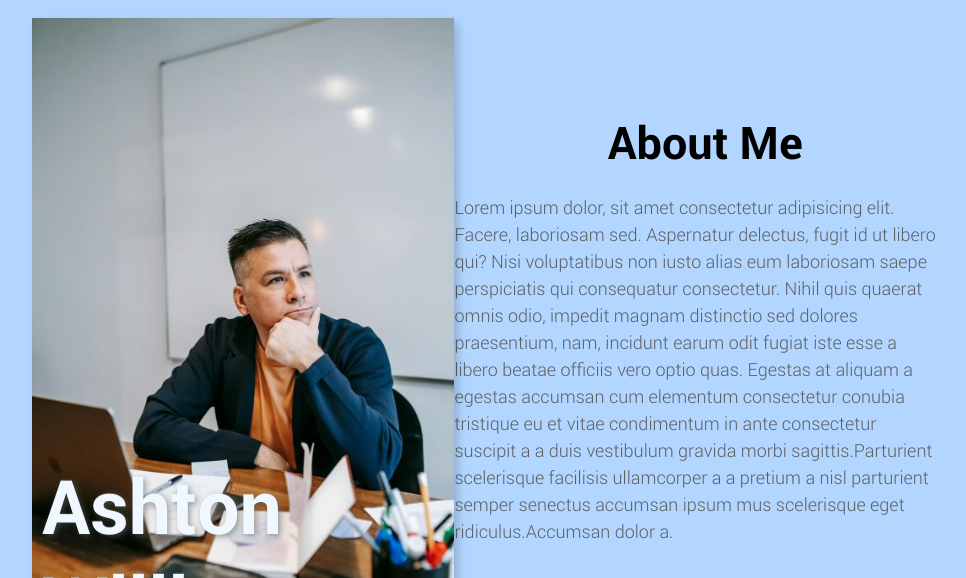
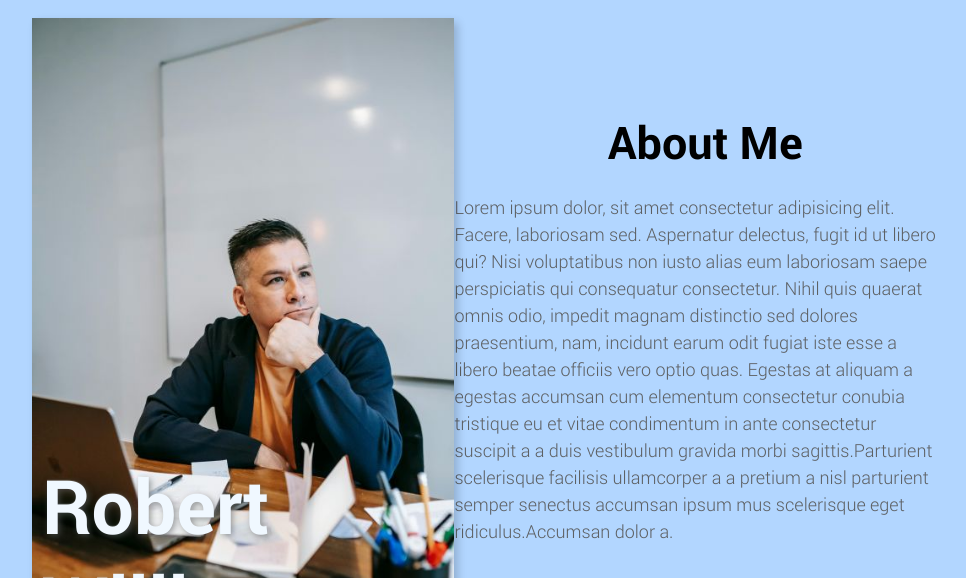
Before and after one commit to ARParizi/Odin-Project--Homepage, a plain HTML site: page index.html in a window 1280 px wide. Shown: the top 578 px of the page, without its empty margins (146-1112 px from the left). Drawn offline with Linux system fonts and the light colour scheme.

Commit message:
Fix name

```diff
--- a/index.html
+++ b/index.html
@@ -19,7 +19,7 @@
           src="images/pexels-vanessa-garcia-6325937-1200.jpg"
           alt="man pondering"
           >
-        <h1>Ashton Williams</h1>
+        <h1>Robert Williams</h1>
       </div>
       <div class="description">
         <h2>About Me</h2>
```
